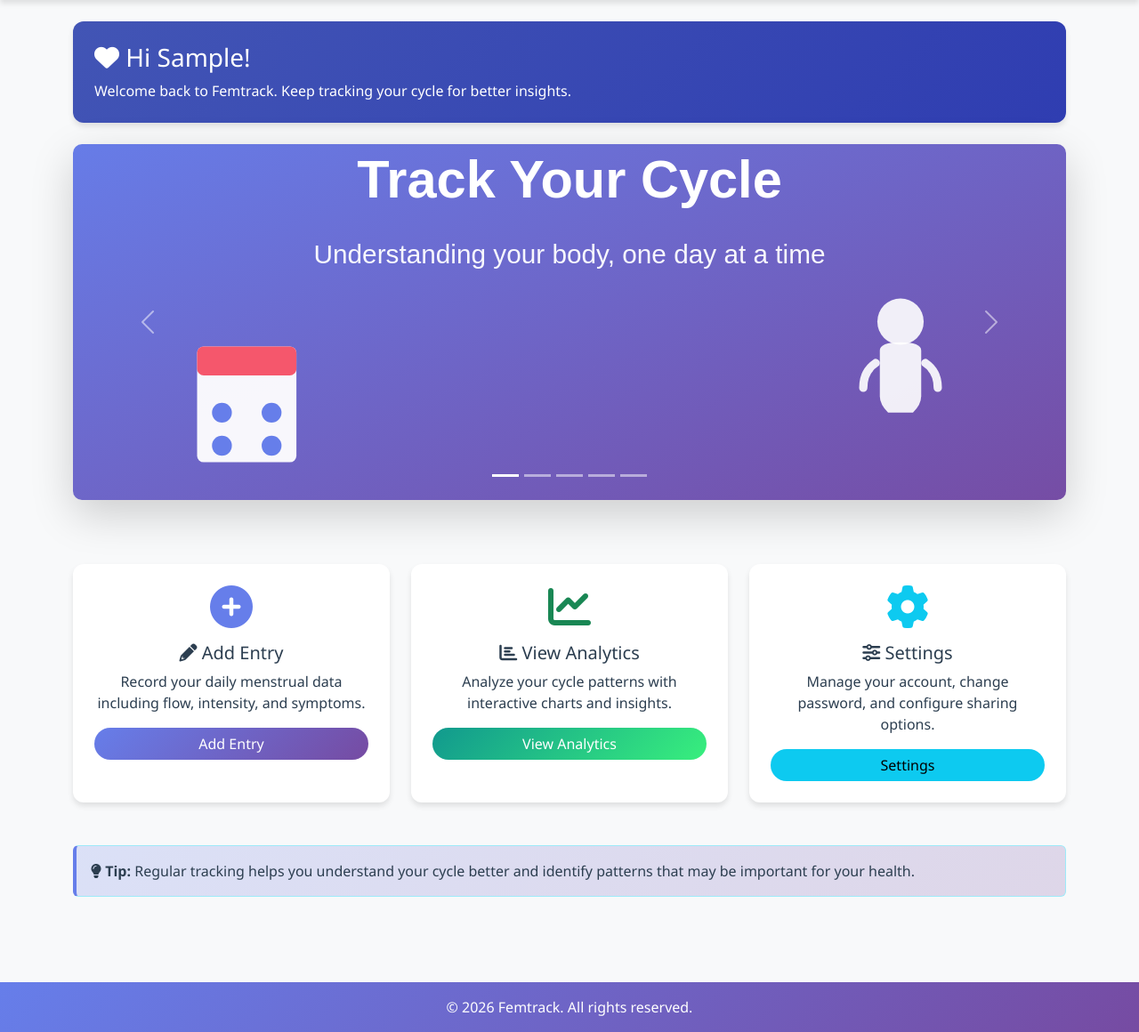
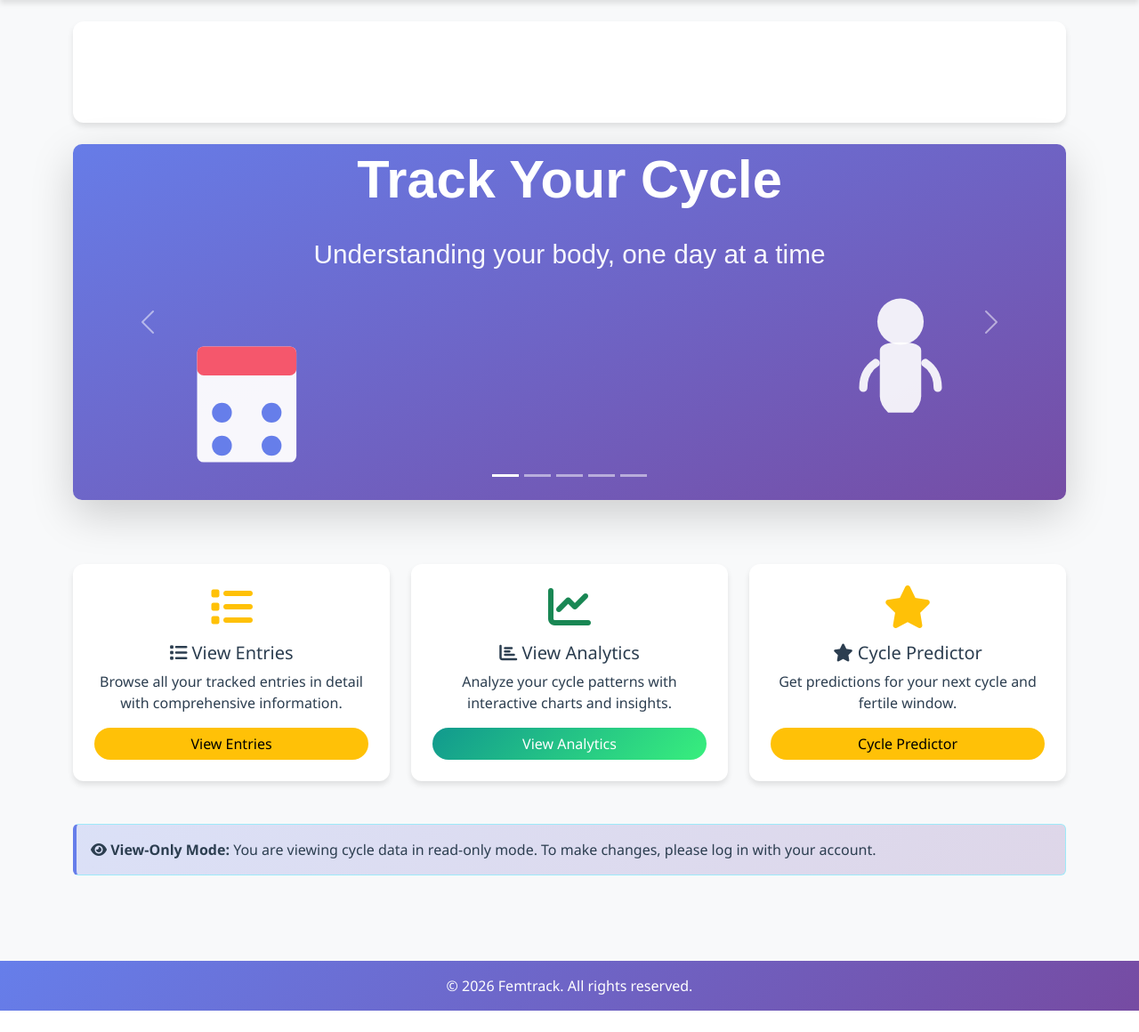
Before and after one commit to mokeshnagpal/Femtrack, a Flask app: page / in a window 1280 px wide. Shown: the part 58-1218 px from the top of the page at 89% size. After the commit the page ends 1194 px from the top, so only its background shows below. Run offline with Flask 3, Linux system fonts and the light colour scheme; the visitor is signed in with stand-in values (Sample User, id 1); parts of the project's set-up code (start-up, migrations or seed data) failed here and were passed over.

Commit message:
Add files via upload

```diff
--- a/app.py
+++ b/app.py
@@ -5,7 +5,16 @@ from datetime import datetime, timedelta
 from google.cloud.firestore import FieldFilter
 import os
 
-app = Flask(__name__)
+# Get the base directory
+BASE_DIR = os.path.dirname(os.path.abspath(__file__))
+
+# Initialize Flask app with explicit static and template paths
+app = Flask(
+    __name__,
+    static_folder=os.path.join(BASE_DIR, 'static'),
+    template_folder=os.path.join(BASE_DIR, 'templates'),
+    static_url_path='/static'
+)
 app.secret_key = os.getenv('SECRET_KEY', 'default_secret_key')
 
 # Register Jinja2 filter for cycle phase colors
@@ -81,17 +90,27 @@ def is_admin_user(email):
 
 @app.route('/')
 def home():
-    if 'user' not in session:
+    # Check for regular user or view-only mode
+    if 'user' not in session and not session.get('view_only'):
         return redirect('/login')
 
     # Extract name from email
-    email = session['user']
-    # Extract part before @ and format it
+    if 'user' in session:
+        email = session['user']
+        user_name_param = extract_user_name(email)
+    elif session.get('view_only'):
+        # View-only mode - get email and name from view_only_email
+        email = session.get('view_only_email', 'Anonymous User')
+        user_name_param = extract_user_name(email) if '@' in email else 'Analytics Viewer'
+    else:
+        return redirect('/login')
+
+    return render_template('home.html', user_email=email, user_name=user_name_param, is_view_only=session.get('view_only', False))
+
+def extract_user_name(email):
+    """Extract and format user name from email"""
     name_part = email.split('@')[0]
-    # Replace dots/underscores with spaces and capitalize each word
-    user_name = ' '.join(word.capitalize() for word in name_part.replace('_', ' ').replace('.', ' ').split())
-
-    return render_template('home.html', user_email=email, user_name=user_name)
+    return ' '.join(word.capitalize() for word in name_part.replace('_', ' ').replace('.', ' ').split())
 
 @app.route('/login', methods=['GET', 'POST'])
 def login():
@@ -266,12 +285,14 @@ def input_page():
 
 @app.route('/analytics')
 def analytics():
-    if 'user' not in session:
+    # Check for regular user or view-only mode
+    if 'user' not in session and not session.get('view_only'):
         return redirect('/login')
 
+    is_view_only = session.get('view_only', False)
+    user_email = session.get('user') or session.get('view_only_email', '')
+
     try:
-        user_email = session['user']
-
         # Fetch all entries for the user
         entries_query = db.collection('entries').where(
             filter=FieldFilter('user_id', '==', user_email)
@@ -290,7 +311,7 @@ def analytics():
         # Calculate cycle data
         cycle_data = calculate_cycle_data(entries)
 
-        return render_template('analytics.html', cycle_data=cycle_data)
+        return render_template('analytics.html', cycle_data=cycle_data, is_view_only=is_view_only)
     except Exception as e:
         print(f"Error loading analytics: {e}")
         flash(f'Error loading analytics: {str(e)}')
@@ -299,12 +320,14 @@ def analytics():
 @app.route('/predictor')
 def predictor():
     """Cycle predictor and fertility tracker"""
-    if 'user' not in session:
+    # Check for regular user or view-only mode
+    if 'user' not in session and not session.get('view_only'):
         return redirect('/login')
 
+    is_view_only = session.get('view_only', False)
+    user_email = session.get('user') or session.get('view_only_email', '')
+
     try:
-        user_email = session['user']
-
         # Fetch all entries for the user
         entries_query = db.collection('entries').where(
             filter=FieldFilter('user_id', '==', user_email)
@@ -323,7 +346,7 @@ def predictor():
         # Calculate cycle data
         cycle_data = calculate_cycle_data(entries)
 
-        return render_template('predictor.html', cycle_data=cycle_data, entries=entries)
+        return render_template('predictor.html', cycle_data=cycle_data, entries=entries, is_view_only=is_view_only)
     except Exception as e:
         print(f"Error loading predictor: {e}")
         flash(f'Error loading predictor: {str(e)}')
@@ -558,12 +581,16 @@ def get_cycle_phase(day, cycle_length):
 @app.route('/entries')
 def entries():
     """View and manage all entries"""
-    if 'user' not in session:
+    # Check for regular user or view-only mode
+    if 'user' not in session and not session.get('view_only'):
         return redirect('/login')
+
+    is_view_only = session.get('view_only', False)
+    user_email = session.get('user') or session.get('view_only_email', '')
 
     try:
         # Fetch all entries for the current user
-        docs = db.collection('entries').where(filter=FieldFilter('user_id', '==', session['user'])).stream()
+        docs = db.collection('entries').where(filter=FieldFilter('user_id', '==', user_email)).stream()
         entries_list = []
 
         for doc in docs:
@@ -574,7 +601,7 @@ def entries():
         # Sort by date in descending order (newest first)
         sort_entries_by_date(entries_list, reverse=True)
 
-        return render_template('entries.html', entries=entries_list)
+        return render_template('entries.html', entries=entries_list, is_view_only=is_view_only)
     except Exception as e:
         print(f"Error fetching entries: {e}")
         flash('Error loading entries')
@@ -610,11 +637,15 @@ def delete_entry(entry_id):
 
 @app.route('/analytics-data')
 def analytics_data():
-    if 'user' not in session:
+    # Check for regular user or view-only mode
+    if 'user' not in session and not session.get('view_only'):
         return jsonify({'error': 'Not logged in'}), 401
 
+    # Get the user email (from either regular login or view-only mode)
+    user_email = session.get('user') or session.get('view_only_email', '')
+
     # Fetch entries without order_by to avoid index requirement
-    docs = db.collection('entries').where(filter=FieldFilter('user_id', '==', session['user'])).stream()
+    docs = db.collection('entries').where(filter=FieldFilter('user_id', '==', user_email)).stream()
     data = [doc.to_dict() for doc in docs]
 
     # Sort by date in Python
@@ -929,25 +960,20 @@ def view_analytics_login():
 
             for user_doc in users:
                 user_found = True
-                # Fetch entries for this user
-                docs = db.collection('entries').where(filter=FieldFilter('user_id', '==', email)).stream()
-                data = [normalize_entry_for_charts(doc.to_dict()) for doc in docs]
-
-                # Sort by date in Python
-                sort_entries_by_date(data, reverse=False)
-
-                # Set session for view-only mode
+                # Set view-only session
                 session['view_only'] = True
-
-                return render_template('shared_analytics.html', data=data, view_mode=True, user_email=email)
+                session['view_only_email'] = email
+                session.modified = True  # Ensure Flask saves the session
+                # Redirect to home (view-only mode)
+                return redirect('/')
 
             if not user_found:
                 flash('User not found')
                 return redirect('/view-analytics-login')
 
         except Exception as e:
-            print(f"Error fetching analytics: {e}")
-            flash('Error loading analytics data')
+            print(f"Error fetching user: {e}")
+            flash('Error loading user data')
             return redirect('/view-analytics-login')
 
     # GET request - display login form
@@ -964,16 +990,15 @@ def view_analytics(password):
         # Get first admin user's analytics for demo
         users = db.collection('users').where(filter=FieldFilter('email', '==', ADMIN_USERS[0])).stream()
         for user_doc in users:
-            # Fetch entries without order_by to avoid index requirement
-            docs = db.collection('entries').where(filter=FieldFilter('user_id', '==', user_doc.to_dict()['email'])).stream()
-            data = [normalize_entry_for_charts(doc.to_dict()) for doc in docs]
-
-            # Sort by date in Python
-            sort_entries_by_date(data, reverse=False)
-
-            return render_template('shared_analytics.html', data=data, view_mode=True)
+            admin_email = user_doc.to_dict()['email']
+            # Set view-only session
+            session['view_only'] = True
+            session['view_only_email'] = admin_email
+            session.modified = True  # Ensure Flask saves the session
+            # Redirect to home
+            return redirect('/')
     except Exception as e:
-        print(f"Error fetching analytics: {e}")
+        print(f"Error fetching admin user: {e}")
         flash('Error loading analytics data')
 
     return redirect('/view-analytics-mode')
@@ -984,5 +1009,36 @@ def logout():
     session.pop('view_only', None)
     return redirect('/login')
 
+# Error Handlers
+@app.errorhandler(404)
+def not_found(error):
+    """Handle 404 errors - page not found"""
+    print(f"404 Error: {request.path} not found")
+    flash('Page not found')
+    if 'user' in session:
+        return redirect('/')
+    return redirect('/login')
+
+@app.errorhandler(500)
+def internal_error(error):
+    """Handle 500 errors - server error"""
+    print(f"500 Error: {str(error)}")
+    flash('An internal server error occurred')
+    return redirect('/login'), 500
+
+@app.errorhandler(403)
+def forbidden(error):
+    """Handle 403 errors - forbidden"""
+    flash('Access forbidden')
+    return redirect('/login'), 403
+
+@app.after_request
+def add_header(response):
+    """Add cache control headers"""
+    response.headers['Cache-Control'] = 'no-cache, no-store, must-revalidate'
+    response.headers['Pragma'] = 'no-cache'
+    response.headers['Expires'] = '0'
+    return response
+
 if __name__ == "__main__":
-    app.run(debug=True)
+    app.run(debug=os.getenv('FLASK_DEBUG', 'False').lower() == 'true')
--- a/templates/base.html
+++ b/templates/base.html
@@ -88,13 +88,14 @@
                 <img src="{{ url_for('static', filename='logo/femtrack_logo.png') }}" alt="Femtrack" style="height: 30px; margin-right: 10px;" onerror="this.style.display='none'">
                 <i class="fas fa-lotus"></i> Femtrack
             </a>
-            {% if session.user or session.get('view_only') %}
+            {% if session.get('user') or session.get('view_only') %}
             <button class="navbar-toggler" type="button" data-bs-toggle="collapse" data-bs-target="#navbarNav" aria-controls="navbarNav" aria-expanded="false" aria-label="Toggle navigation">
                 <span class="navbar-toggler-icon"></span>
             </button>
             <div class="collapse navbar-collapse" id="navbarNav">
                 <ul class="navbar-nav me-auto">
-                    {% if session.user %}
+                    {% if session.get('user') %}
+                    <!-- Full navigation for logged-in users -->
                     <li class="nav-item">
                         <a class="nav-link" href="/"><i class="fas fa-home"></i> Home</a>
                     </li>
@@ -115,6 +116,20 @@
                     </li>
                     <li class="nav-item">
                         <a class="nav-link" href="/settings"><i class="fas fa-cog"></i> Settings</a>
+                    </li>
+                    {% elif session.get('view_only') %}
+                    <!-- Limited navigation for view-only users -->
+                    <li class="nav-item">
+                        <a class="nav-link" href="/"><i class="fas fa-home"></i> Home</a>
+                    </li>
+                    <li class="nav-item">
+                        <a class="nav-link" href="/entries"><i class="fas fa-list"></i> Entries</a>
+                    </li>
+                    <li class="nav-item">
+                        <a class="nav-link" href="/analytics"><i class="fas fa-chart-line"></i> Analytics</a>
+                    </li>
+                    <li class="nav-item">
+                        <a class="nav-link" href="/predictor"><i class="fas fa-star"></i> Predictor</a>
                     </li>
                     {% endif %}
                 </ul>
--- a/templates/home.html
+++ b/templates/home.html
@@ -6,6 +6,8 @@
 <!-- Greeting Section -->
 <div class="row mb-4">
     <div class="col-12">
+        <!-- Full user greeting -->
+        {% if not is_view_only %}
         <div class="card bg-gradient-primary text-white shadow">
             <div class="card-body p-4">
                 <h3 class="card-title mb-2">
@@ -17,6 +19,20 @@
                 </p>
             </div>
         </div>
+        {% else %}
+        <!-- View-only mode greeting -->
+        <div class="card bg-gradient-info text-white shadow">
+            <div class="card-body p-4">
+                <h3 class="card-title mb-2">
+                    <i class="fas fa-eye"></i>
+                    View-Only Mode
+                </h3>
+                <p class="card-text mb-0">
+                    Viewing cycle data for <strong>{{ user_email }}</strong>. You can browse entries, analytics, and predictions in read-only mode.
+                </p>
+            </div>
+        </div>
+        {% endif %}
     </div>
 </div>
 
@@ -58,6 +74,8 @@
 </div>
 
 <div class="row mt-5 g-4">
+    {% if not is_view_only %}
+    <!-- Full user options -->
     <div class="col-lg-4 col-md-6 col-sm-12">
         <div class="card h-100 text-center shadow">
             <div class="card-body">
@@ -68,6 +86,19 @@
             </div>
         </div>
     </div>
+    {% endif %}
+
+    <div class="col-lg-4 col-md-6 col-sm-12">
+        <div class="card h-100 text-center shadow">
+            <div class="card-body">
+                <i class="fas fa-list fa-3x text-warning mb-3"></i>
+                <h5 class="card-title"><i class="fas fa-list"></i> View Entries</h5>
+                <p class="card-text">Browse all your tracked entries in detail with comprehensive information.</p>
+                <a href="/entries" class="btn btn-warning w-100">View Entries</a>
+            </div>
+        </div>
+    </div>
+
     <div class="col-lg-4 col-md-6 col-sm-12">
         <div class="card h-100 text-center shadow">
             <div class="card-body">
@@ -78,22 +109,52 @@
             </div>
         </div>
     </div>
+
     <div class="col-lg-4 col-md-6 col-sm-12">
         <div class="card h-100 text-center shadow">
             <div class="card-body">
-                <i class="fas fa-cog fa-3x text-info mb-3"></i>
-                <h5 class="card-title"><i class="fas fa-sliders-h"></i> Settings</h5>
-                <p class="card-text">Manage your account, change password, and configure sharing options.</p>
-                <a href="/settings" class="btn btn-info w-100">Settings</a>
+                <i class="fas fa-star fa-3x text-warning mb-3"></i>
+                <h5 class="card-title"><i class="fas fa-star"></i> Cycle Predictor</h5>
+                <p class="card-text">Get predictions for your next cycle and fertile window.</p>
+                <a href="/predictor" class="btn btn-warning w-100">Cycle Predictor</a>
             </div>
         </div>
     </div>
+
+    {% if not is_view_only %}
+    <!-- Settings and Customize only for full users -->
+    <div class="col-lg-4 col-md-6 col-sm-12">
+        <div class="card h-100 text-center shadow">
+            <div class="card-body">
+                <i class="fas fa-sliders-h fa-3x text-info mb-3"></i>
+                <h5 class="card-title"><i class="fas fa-sliders-h"></i> Customize</h5>
+                <p class="card-text">Manage your symptoms, set defaults, and personalize your experience.</p>
+                <a href="/customize" class="btn btn-info w-100">Customize</a>
+            </div>
+        </div>
+    </div>
+
+    <div class="col-lg-4 col-md-6 col-sm-12">
+        <div class="card h-100 text-center shadow">
+            <div class="card-body">
+                <i class="fas fa-cog fa-3x text-secondary mb-3"></i>
+                <h5 class="card-title"><i class="fas fa-cog"></i> Settings</h5>
+                <p class="card-text">Manage your account, change password, and configure sharing options.</p>
+                <a href="/settings" class="btn btn-secondary w-100">Settings</a>
+            </div>
+        </div>
+    </div>
+    {% endif %}
 </div>
 
 <div class="row mt-5">
     <div class="col-12">
         <div class="alert alert-info" role="alert">
+            {% if is_view_only %}
+            <i class="fas fa-eye"></i> <strong>View-Only Mode:</strong> You are viewing cycle data in read-only mode. To make changes, please log in with your account.
+            {% else %}
             <i class="fas fa-lightbulb"></i> <strong>Tip:</strong> Regular tracking helps you understand your cycle better and identify patterns that may be important for your health.
+            {% endif %}
         </div>
     </div>
 </div>
```
Also changed, not shown: templates/analytics.html (+4 -3 lines), templates/entries.html (+15 -3 lines), templates/predictor.html (+17 -0 lines).
